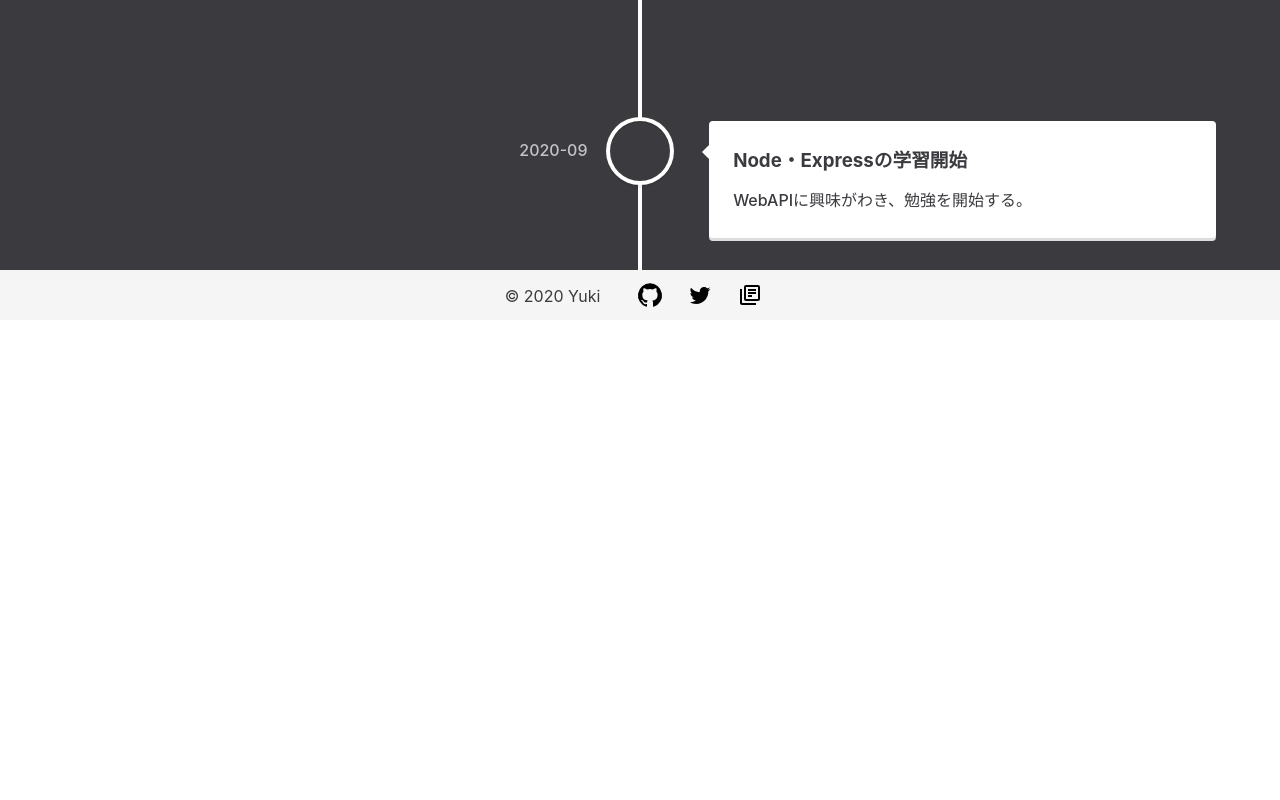
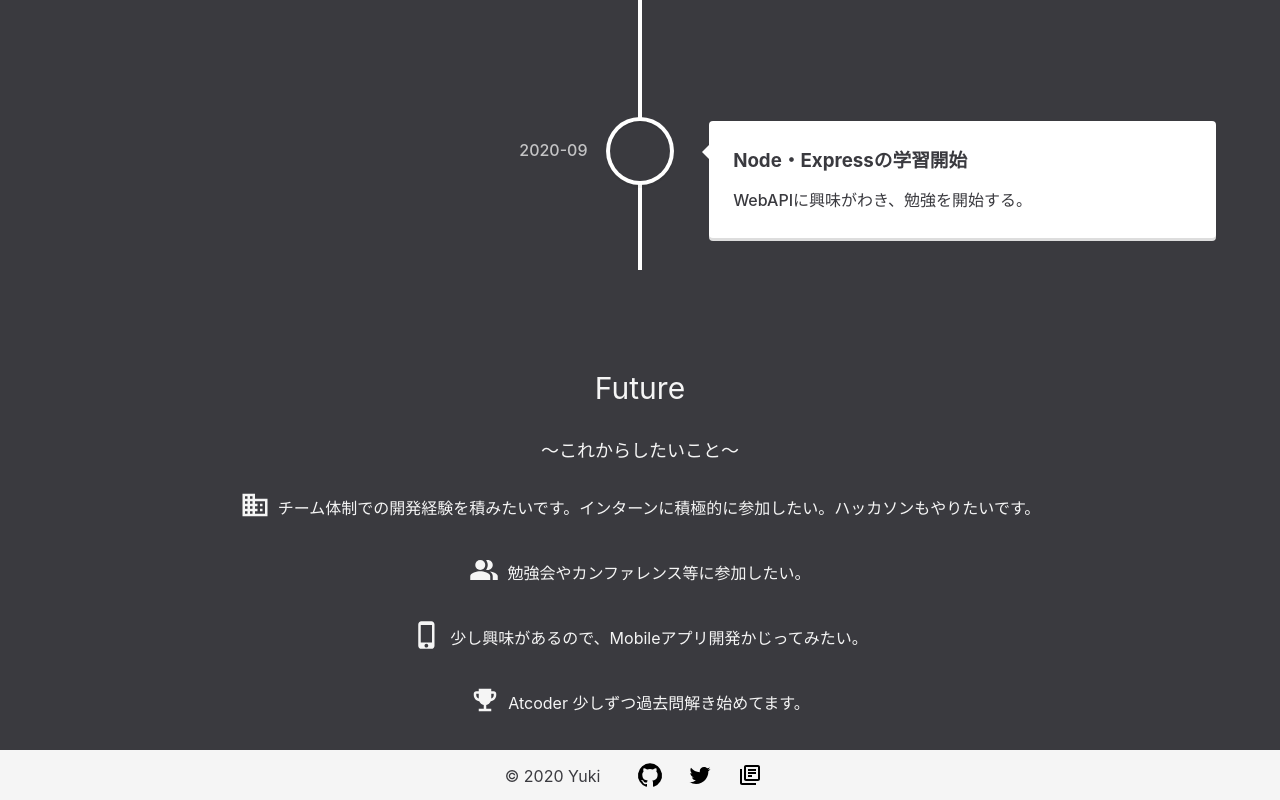
Before and after one commit to rikuyu/portfolio, a React (Create React App) app: page /history in a window 1280 px wide. Shown: the part 1108-1908 px from the top of the page. Before the commit the page ends 1428 px from the top, so only its background shows below. Built offline with nearby package versions, Linux system fonts and the light colour scheme.

Commit message:
Add: future in History.tsx

```diff
--- a/src/assets/styles/history.scss
+++ b/src/assets/styles/history.scss
@@ -9,6 +9,31 @@ $background-color: #3a3a3f;
     font-size: 30px;
     padding-top: 70px;
     text-align: center;
+  }
+  .titleFuture {
+    color: $text-color;
+    font-size: 18px;
+    text-align: center;
+  }
+  .futureList{
+    display: flex;
+    flex-direction: column;
+    justify-content: center;
+    align-items: center;
+    margin-bottom: 10px;
+    .futureItem{
+      display: flex;
+      margin: 10px 0px;
+      .futureIcon{
+        color: $text-color;
+        font-size: 30px;
+      }
+      p{
+        margin-top: 5px;
+        margin-left: 8px;
+        color: $text-color;
+      }
+    }
   }
 
   .timeline {
@@ -29,6 +54,9 @@ $background-color: #3a3a3f;
         color: $background-color;
       }
     }
+    .futureList{
+      margin: 0px 35px 25px 35px;
+    }
   }
 }
 
@@ -48,5 +76,8 @@ $background-color: #3a3a3f;
         color: $background-color;
       }
     }
+    .futureList{
+      margin: 0px 10px 25px 10px;
+    }
   }
 }
--- a/src/components/pages/History.tsx
+++ b/src/components/pages/History.tsx
@@ -4,6 +4,10 @@ import {
   VerticalTimelineElement,
 } from "react-vertical-timeline-component";
 import "react-vertical-timeline-component/style.min.css";
+import BusinessIcon from "@material-ui/icons/Business";
+import PeopleAltIcon from "@material-ui/icons/PeopleAlt";
+import PhoneIphoneIcon from "@material-ui/icons/PhoneIphone";
+import EmojiEventsIcon from "@material-ui/icons/EmojiEvents";
 import Footer from "../Footer";
 import { Event } from "../../Types";
 import "../../assets/styles/history.scss";
@@ -75,6 +79,29 @@ const History = () => {
           );
         })}
       </VerticalTimeline>
+
+      <p className="titleHistory">Future</p>
+      <p className="titleFuture">～これからしたいこと～</p>
+      <div className="futureList">
+        <div className="futureItem">
+          <BusinessIcon className="futureIcon" />
+          <p>
+            チーム体制での開発経験を積みたいです。インターンに積極的に参加したい。ハッカソンもやりたいです。
+          </p>
+        </div>
+        <div className="futureItem">
+          <PeopleAltIcon className="futureIcon" />
+          <p>勉強会やカンファレンス等に参加したい。</p>
+        </div>
+        <div className="futureItem">
+          <PhoneIphoneIcon className="futureIcon" />
+          <p>少し興味があるので、Mobileアプリ開発かじってみたい。</p>
+        </div>
+        <div className="futureItem">
+          <EmojiEventsIcon className="futureIcon" />
+          <p>Atcoder 少しずつ過去問解き始めてます。</p>
+        </div>
+      </div>
       <Footer />
     </div>
   );
```
Also changed, not shown: 1 other file (tests, documents, lock files or other folders).
